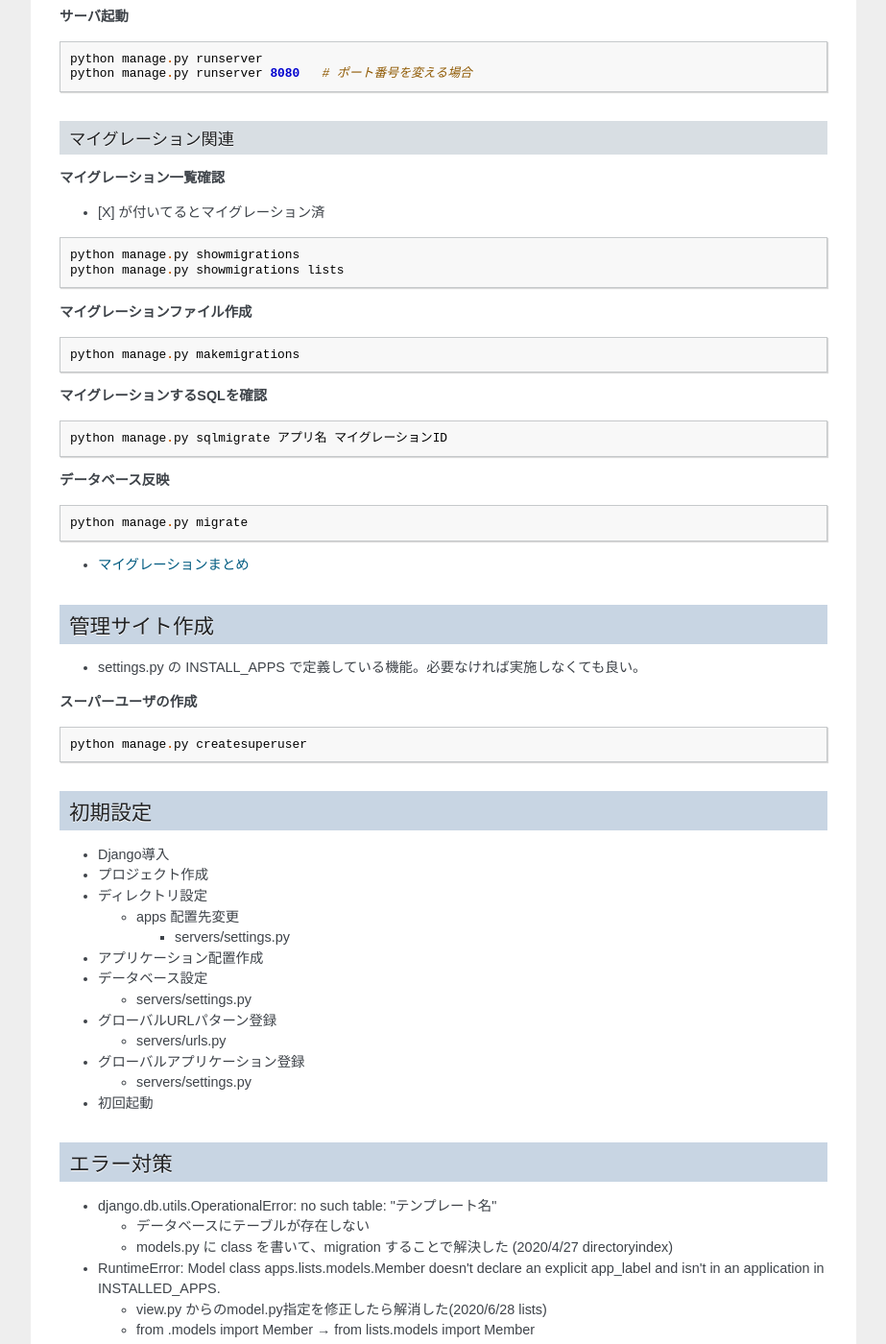
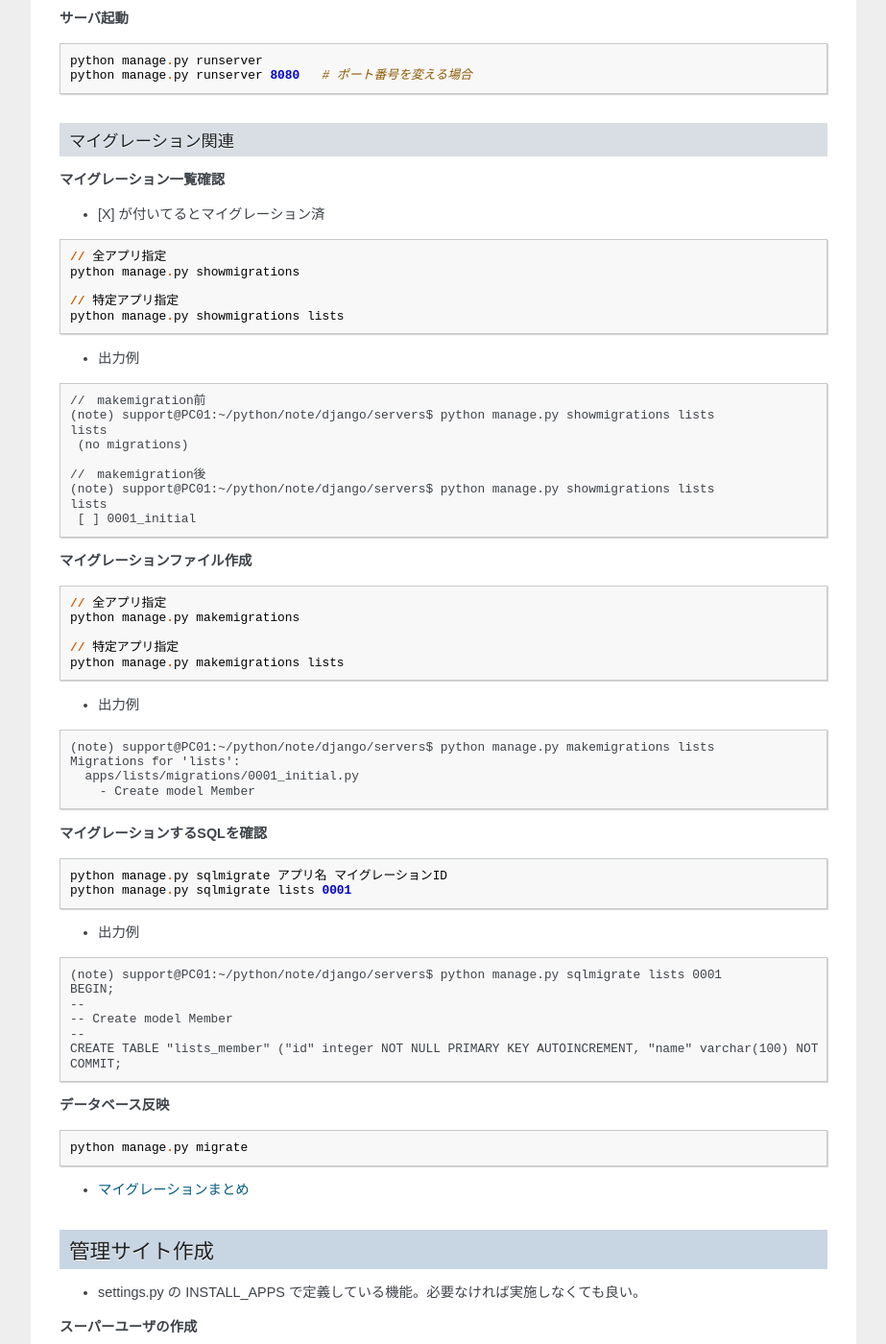
Before and after one commit to yuyuyu0706/sphinx, a Sphinx documentation site: the page built from django/source/work/page01.rst, in a window 1280 px wide and 1400 px high, scrolled down 1694 px. Shown: the whole window at 96% size, without its empty margins (198-1121 px from the left). Built offline with Sphinx 7.4.7, drawn with Linux system fonts in a browser that asks for light colours; pages that are not in the unit, such as notebooks, are missing from menus.

Commit message:
auto commit

```diff
--- a/django/source/work/page01.rst
+++ b/django/source/work/page01.rst
@@ -2,13 +2,13 @@
 Django 環境の構築
 ##############################
 
-| Django を導入する際の初期構築テンプレートを整備する
+* Django を導入する際の初期構築テンプレートを整備する
 
 ディレクトリ構造
 ===================
 
-| デフォルトでは、PROJECT_ROOT にアプリケーションを並べる。
-| 以下では、アプリケーションを「apps」配下に並べるよう、settings.py をカスタマイズしている
+* デフォルトでは、PROJECT_ROOT にアプリケーションを並べる。
+* 以下では、アプリケーションを「apps」配下に並べるよう、settings.py をカスタマイズしている
 
 ::
 
@@ -119,20 +119,68 @@ Django 環境の構築
 
 ::
 
+    // 全アプリ指定
     python manage.py showmigrations
+
+    // 特定アプリ指定
     python manage.py showmigrations lists
+
+* 出力例
+
+::
+
+    //　makemigration前
+    (note) support@PC01:~/python/note/django/servers$ python manage.py showmigrations lists
+    lists
+     (no migrations)
+
+    //　makemigration後
+    (note) support@PC01:~/python/note/django/servers$ python manage.py showmigrations lists
+    lists
+     [ ] 0001_initial
+
 
 **マイグレーションファイル作成**
 
 ::
 
+    // 全アプリ指定
     python manage.py makemigrations
+
+    // 特定アプリ指定
+    python manage.py makemigrations lists
+
+
+* 出力例
+
+::
+
+    (note) support@PC01:~/python/note/django/servers$ python manage.py makemigrations lists
+    Migrations for 'lists':
+      apps/lists/migrations/0001_initial.py
+        - Create model Member
+
 
 **マイグレーションするSQLを確認**
 
 ::
 
     python manage.py sqlmigrate アプリ名 マイグレーションID
+    python manage.py sqlmigrate lists 0001
+
+
+* 出力例
+
+::
+
+    (note) support@PC01:~/python/note/django/servers$ python manage.py sqlmigrate lists 0001
+    BEGIN;
+    --
+    -- Create model Member
+    --
+    CREATE TABLE "lists_member" ("id" integer NOT NULL PRIMARY KEY AUTOINCREMENT, "name" varchar(100) NOT NULL, "age" integer NOT NULL);
+    COMMIT;
+
 
 **データベース反映**
 
```
